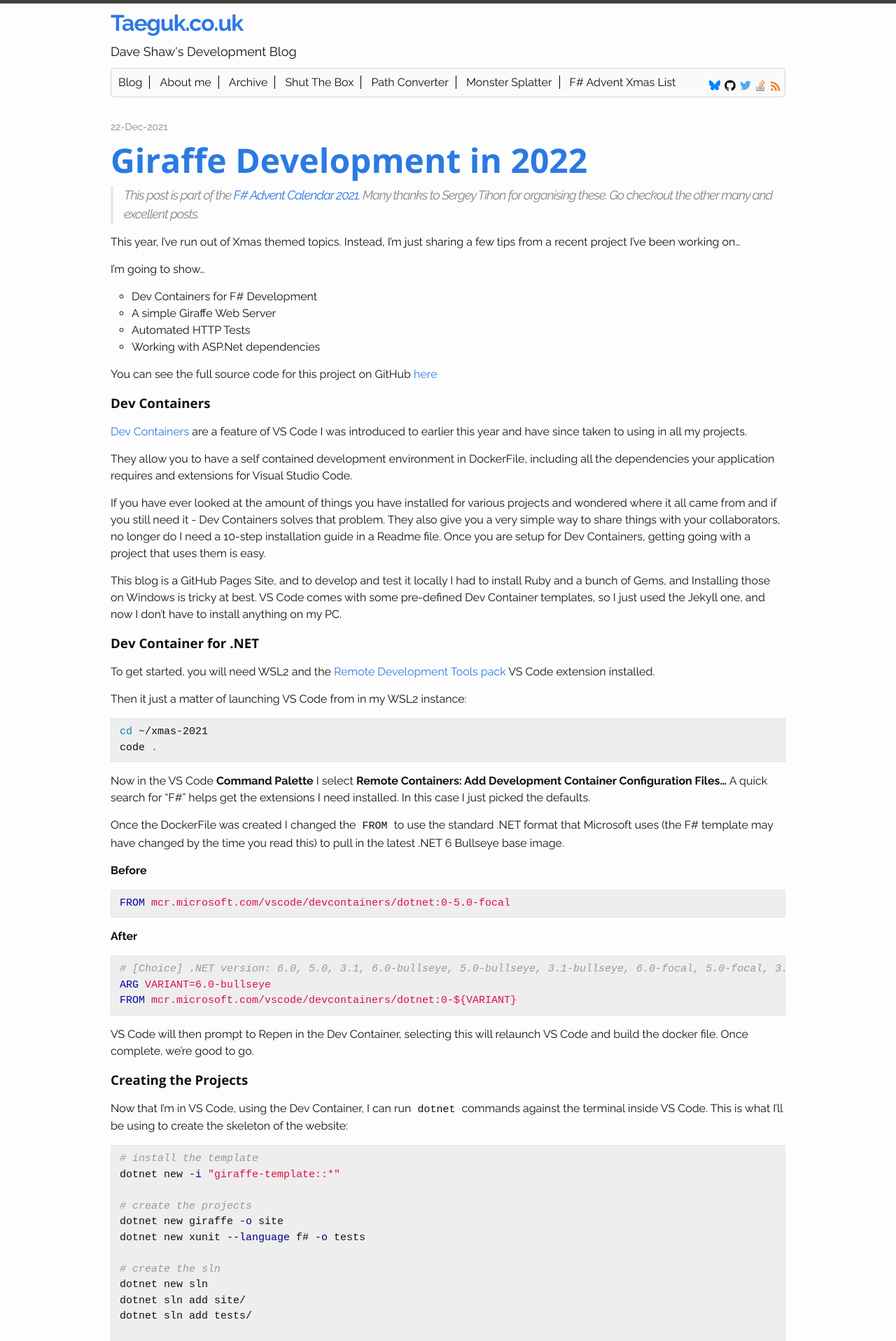
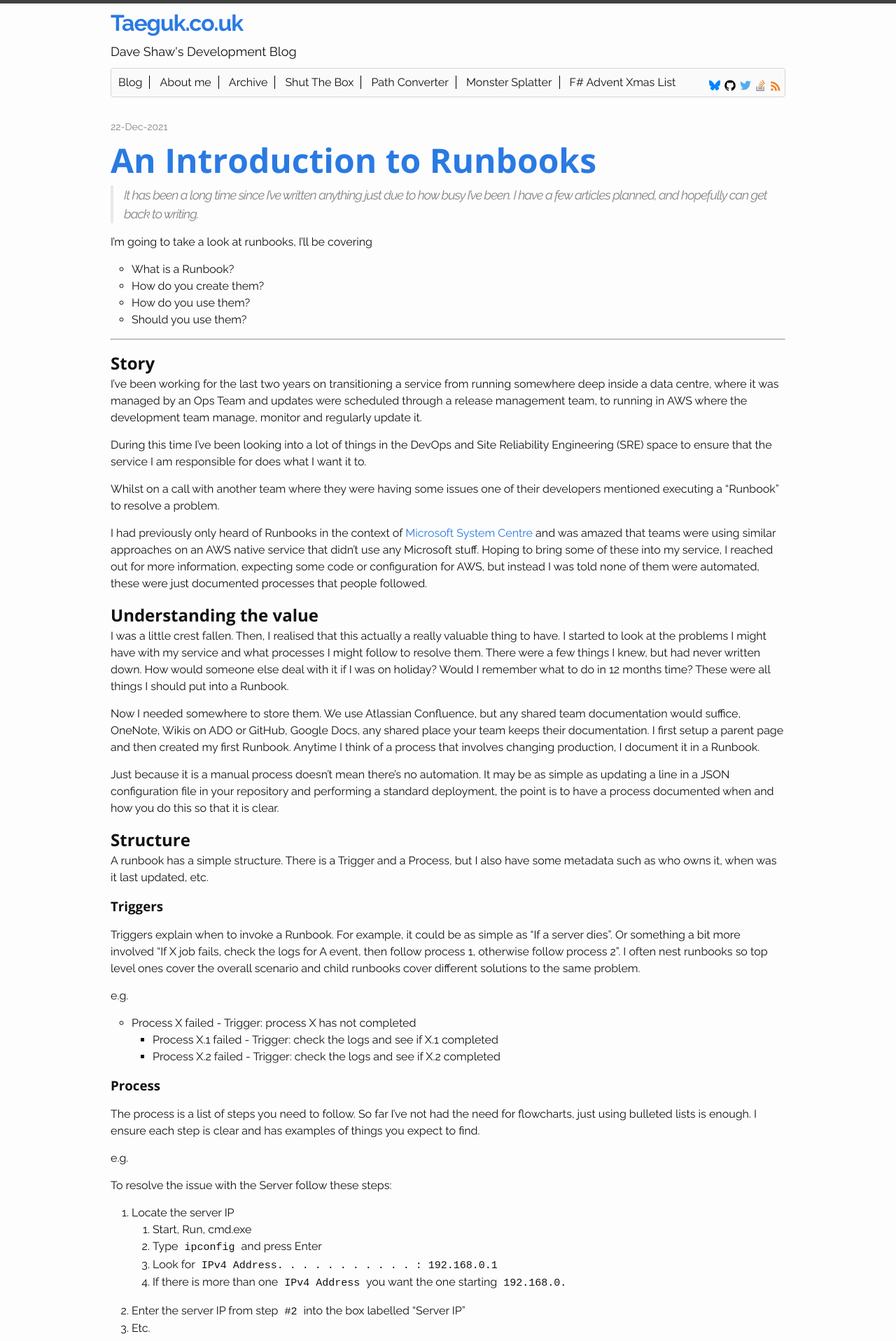
Before and after one commit to xdaDaveShaw/xdaDaveShaw.github.io, a Jekyll site: the page built from index.html, in a window 1280 px wide. Shown: the top 1916 px of the page at 70% size. Built offline with Jekyll 4.4.1, drawn with Linux system fonts in a browser that asks for light colours; some of the changed text lies outside the part shown.

Commit message:
Draft post on Runbooks

```diff
--- a/_sass/_base.scss
+++ b/_sass/_base.scss
@@ -28,13 +28,11 @@ body {
  * Set `margin-bottom` to maintain vertical rhythm
  */
 h1, h2, h3, h4, h5, h6,
-p, blockquote, pre,
+p, blockquote, pre, hr,
 ul, ol, dl, figure
 %vertical-rhythm {
     margin-bottom: $spacing-unit / 2;
 }
-
-
 
 /**
  * Images
--- /dev/null
+++ b/blog/_posts/2025-01-16-an-introduction-to-runbooks.md
@@ -0,0 +1,208 @@
+---
+layout: post
+status: publish
+published: true
+title: An Introduction to Runbooks
+date: '2021-12-22 09:00:00 +0000'
+date_gmt: '2021-12-22 09:00:00 +0000'
+categories:
+- DevOps
+---
+
+> It has been a long time since I've written anything just due to how busy I've
+> been. I have a few articles planned, and hopefully can get back to writing.
+
+I'm going to take a look at runbooks, I'll be covering
+
+- What is a Runbook?
+- How do you create them?
+- How do you use them?
+- Should you use them?
+
+----
+
+## Story
+
+I've been working for the last two years on transitioning a service from running
+somewhere deep inside a data centre, where it was managed by an Ops Team and
+updates were scheduled through a release management team, to running in AWS where
+the development team manage, monitor and regularly update it.
+
+During this time I've been looking into a lot of things in the DevOps and Site
+Reliability Engineering (SRE) space to ensure that the service I am responsible
+for does what I want it to.
+
+Whilst on a call with another team where they were having some issues one of their
+developers mentioned executing a "Runbook" to resolve a problem.
+
+I had previously only heard of Runbooks in the context of
+[Microsoft System Centre][system-centre] and was amazed that teams were using
+similar approaches on an AWS native service that didn't use any Microsoft stuff.
+Hoping to bring some of these into my service, I reached out for more information,
+expecting some code or configuration for AWS, but instead I was told none of them
+were automated, these were just documented processes that people followed.
+
+## Understanding the value
+
+I was a little crest fallen. Then, I realised that this actually a really valuable
+thing to have. I started to look at the problems I might have with my service and
+what processes I might follow to resolve them. There were a few things I knew,
+but had never written down. How would someone else deal with it if I was on holiday?
+Would I remember what to do in 12 months time? These were all things I should put
+into a Runbook.
+
+Now I needed somewhere to store them. We use Atlassian Confluence, but any shared
+team documentation would suffice, OneNote, Wikis on ADO or GitHub, Google Docs,
+any shared place your team keeps their documentation. I first setup a parent page
+and then created my first Runbook. Anytime I think of a process that involves
+changing production, I document it in a Runbook.
+
+Just because it is a manual process doesn't mean there's no automation. It may
+be as simple as updating a line in a JSON configuration file in your repository and
+performing a standard deployment, the point is to have a process documented when
+and how you do this so that it is clear.
+
+## Structure
+
+A runbook has a simple structure. There is a Trigger and a Process, but I also have
+some metadata such as who owns it, when was it last updated, etc.
+
+### Triggers
+
+Triggers explain when to invoke a Runbook. For example, it could be as simple as
+"If a server dies". Or something a bit more involved "If X job fails, check the
+logs for A event, then follow process 1, otherwise follow process 2". I often nest
+runbooks so top level ones cover the overall scenario and child runbooks cover
+different solutions to the same problem.
+
+e.g.
+
+- Process X failed - Trigger: process X has not completed
+  - Process X.1 failed - Trigger: check the logs and see if X.1 completed
+  - Process X.2 failed - Trigger: check the logs and see if X.2 completed
+
+### Process
+
+The process is a list of steps you need to follow. So far I've not had the need
+for flowcharts, just using bulleted lists is enough. I ensure each step is clear
+and has examples of things you expect to find.
+
+e.g.
+
+To resolve the issue with the Server follow these steps:
+
+1. Locate the server IP
+   1. Start, Run, cmd.exe
+   1. Type `ipconfig` and press Enter
+   1. Look for `IPv4 Address. . . . . . . . . . . : 192.168.0.1`
+   1. If there is more than one `IPv4 Address` you want the one starting `192.168.0.`
+1. Enter the server IP from step `#2` into the box labelled "Server IP"
+1. Etc.
+
+## Types of runbooks
+
+There are two main types of Runbook I have created:
+
+- Business as Usual (BAU)
+- There's a problem
+
+### BAU
+
+BAU runbooks cover any maintenance tasks that need to be performed on a semi-regular
+basis, for example, the creating a new SSH Key, adding a new admin user, etc.
+
+The trigger for a BAU runbook is usually some business process or event. These
+things are expected to happen and the runbook is just a record of the steps needed.
+
+I label the BAU runbooks with `[BAU]` in the title so I can tell which is which.
+
+### Problem
+
+Problem runbooks are to be invoked when something goes wrong and it requires
+manual intervention to remediate. For example, a release goes live and errors
+increase, or an overnight process doesn't run.
+
+The trigger should be some alert from your monitoring solution. The process is
+a list of steps to identify what has gone wrong and what needs to be done to
+remedy the problem.
+
+## Best practices
+
+Here are my best practices for runbooks.
+
+### Review them regularly
+
+On a Friday afternoon, or that boring meeting you can't get out of, have a browse
+through and make sure they still make sense. When you write things you often do it from
+a position of understanding, and only in time, do you realise you have missed a vital
+instruction. "Reboot the server" may be a valid instruction, but if you are SSH'd
+into a Linux server, do you know the exact command to trigger an immediate reboot?
+
+### Test them
+
+If you have not actually performed the steps you cannot be sure your runbook is
+going to help you when you need it. If possible, test your process by following
+the steps, or better yet, have someone else follow it whilst you observe.
+
+However, sometimes you cannot test them if they require outside coordination.
+
+### Prepare for the worst
+
+I have a number of Runbooks I have never run, for events that I hope never happen.
+These are for scenarios that are rare but would be a big problem if they triggered.
+By writing down the most likely steps needed to resolve the problem, I give myself
+a head start.
+
+### Remember to create them
+
+If you are doing a manual process for something with production and you realise
+"this is a bit complicated, I bet won't remember this", then it is an opportunity
+to create a runbook.
+
+### Golden rules
+
+Runbooks should be:
+
+- All in one place - don't have them all over the place, they should be easy to find.
+- All for the same purpose - runbooks are for production related processes, they
+don't explain how to setup a new laptop.
+- Focused - Each runbook should be one trigger that explains if this need running,
+and a process that explains what to do. Create nested runbooks if needed.
+
+## The power of runbooks
+
+By giving these processes a name, defining a scope, keeping them simple and putting
+them all together you have a powerful suite of processes for dealing with production
+issues.
+
+## Road to automation
+
+I said I was crest fallen when I found out these were manual processes, and not
+some amazing feat of automation, so why am I espousing the values of manual runbooks?
+
+Well, [Perfect is the enemy of good][perfect].
+
+If I waited until I could automate every process, I wouldn't have any runbooks yet.
+
+You have to balance the time it would take to automate these things with how much
+value it would provide. Some processes are very complex to engineer, and happen
+very rarely.
+Some would require you to build a whole new solution to perform a task that takes
+10 minutes once a quarter.
+It isn't always suitable to fully automate these processes.
+
+By creating a manual runbook first, you can understand the process and measure
+the time spent performing it, and then make a business decision if automation is
+the right approach.
+
+## Conclusion
+
+Since I started adding runbooks to my service, I feel much more secure in the
+knowledge that if I need to perform a process involving production, it is documented
+both for myself and my team.
+
+The lack of automation was a surprise at first, but once I got over myself, I
+realise how beneficial manual runbooks are.
+
+ [system-centre]: https://learn.microsoft.com/en-us/system-center/orchestrator/design-and-build-runbooks?view=sc-orch-2025
+ [perfect]: https://en.wikipedia.org/wiki/Perfect_is_the_enemy_of_good
```
